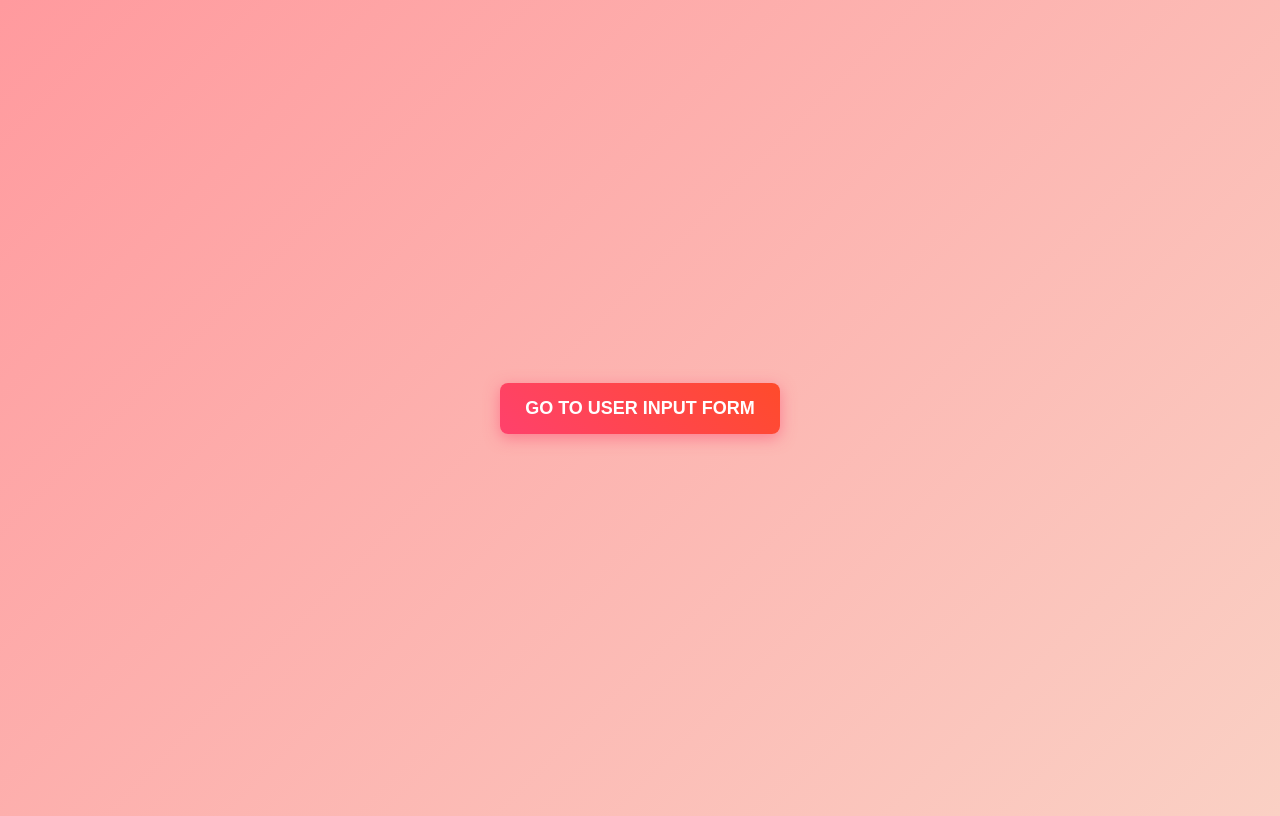
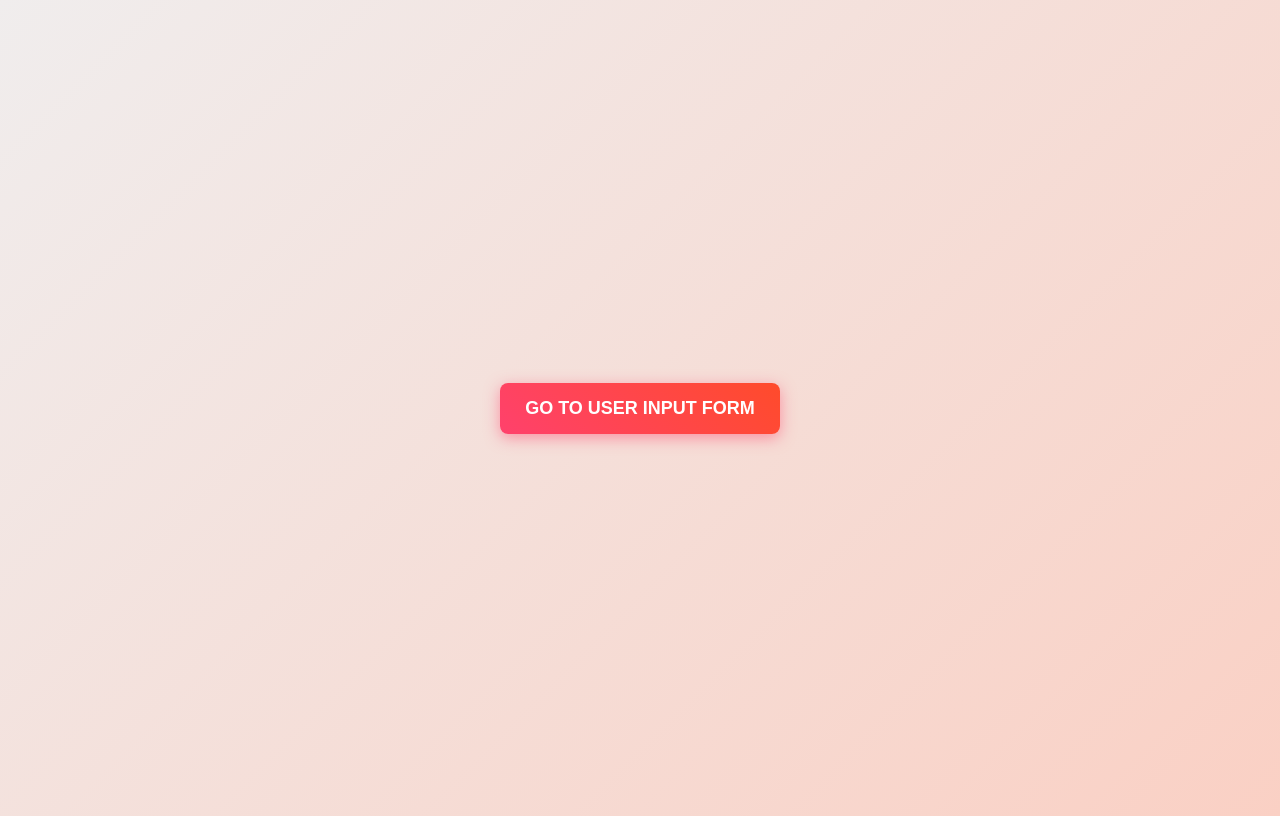
Before and after one commit to dgaproject2025/Dissolve-Gas-Analysis, a plain HTML site: page index.html in a window 1280 px wide. Drawn offline with Linux system fonts and the light colour scheme.

Commit message:
Basic Changes

```diff
--- a/index.html
+++ b/index.html
@@ -10,7 +10,7 @@
         justify-content: center;
         align-items: center;
         height: 100vh;
-        background: linear-gradient(135deg, #ff9a9e, #fad0c4);
+        background: linear-gradient(135deg, #f0eded, #fad0c4);
       }
 
       .btn {
```
